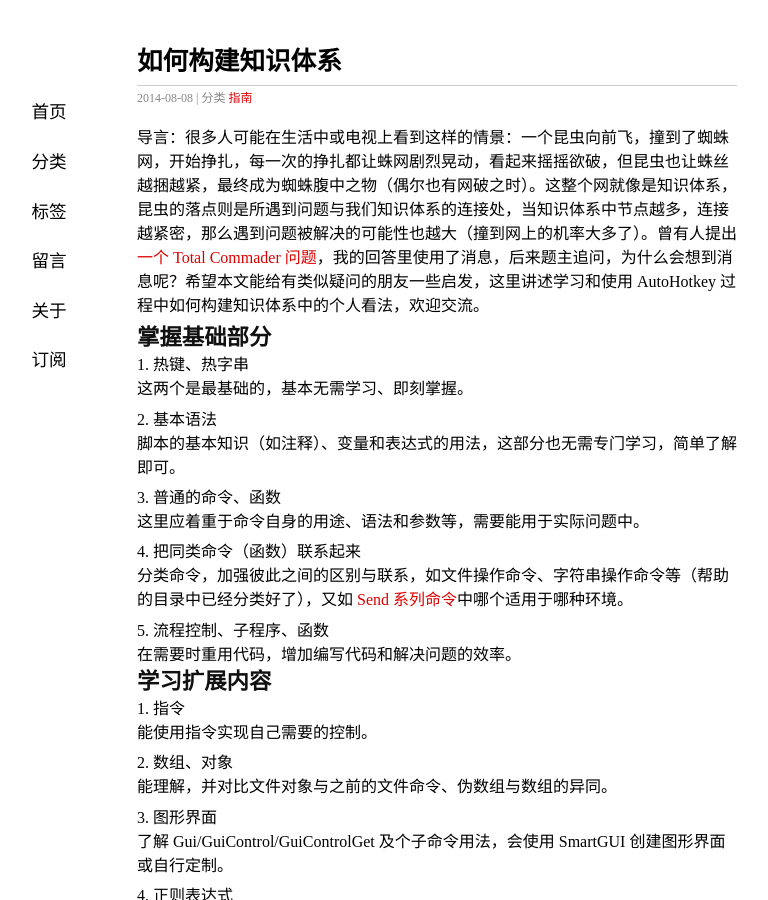
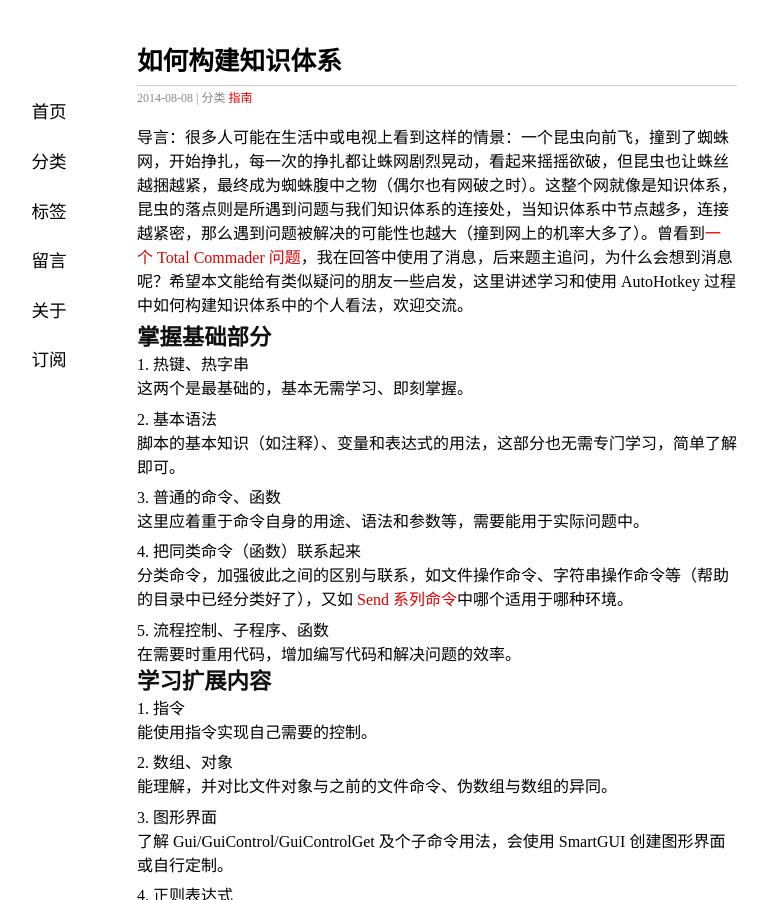
Before and after one commit to amnesiac10/amnesiac10.github.io, a Jekyll site: the page built from _posts/2014-08-08-build-hierarchy.md, in a window 1280 px wide and 900 px high. Shown: the whole window, without its empty margins (203-971 px from the left). Built offline with Jekyll 4.4.1, drawn with Linux system fonts in a browser that asks for light colours; Markdown is read by kramdown in place of the engine named in the settings; comment, search, counter and statistics services are not loaded; some of the changed text lies outside the part shown.

Commit message:
Updated the post for 2014-08-08.

```diff
--- a/_posts/2014-08-08-build-hierarchy.md
+++ b/_posts/2014-08-08-build-hierarchy.md
@@ -7,7 +7,7 @@ categories: 指南
 tags:
 ---
 
-导言：很多人可能在生活中或电视上看到这样的情景：一个昆虫向前飞，撞到了蜘蛛网，开始挣扎，每一次的挣扎都让蛛网剧烈晃动，看起来摇摇欲破，但昆虫也让蛛丝越捆越紧，最终成为蜘蛛腹中之物（偶尔也有网破之时）。这整个网就像是知识体系，昆虫的落点则是所遇到问题与我们知识体系的连接处，当知识体系中节点越多，连接越紧密，那么遇到问题被解决的可能性也越大（撞到网上的机率大多了）。曾有人提出[一个 Total Commader 问题](http://www.zhihu.com/question/23816223)，我的回答里使用了消息，后来题主追问，为什么会想到消息呢？希望本文能给有类似疑问的朋友一些启发，这里讲述学习和使用 AutoHotkey 过程中如何构建知识体系中的个人看法，欢迎交流。
+导言：很多人可能在生活中或电视上看到这样的情景：一个昆虫向前飞，撞到了蜘蛛网，开始挣扎，每一次的挣扎都让蛛网剧烈晃动，看起来摇摇欲破，但昆虫也让蛛丝越捆越紧，最终成为蜘蛛腹中之物（偶尔也有网破之时）。这整个网就像是知识体系，昆虫的落点则是所遇到问题与我们知识体系的连接处，当知识体系中节点越多，连接越紧密，那么遇到问题被解决的可能性也越大（撞到网上的机率大多了）。曾看到[一个 Total Commader 问题](http://www.zhihu.com/question/23816223)，我在回答中使用了消息，后来题主追问，为什么会想到消息呢？希望本文能给有类似疑问的朋友一些启发，这里讲述学习和使用 AutoHotkey 过程中如何构建知识体系中的个人看法，欢迎交流。
 
 ## 掌握基础部分
 
```
Also changed, not shown: other parts of _posts/2014-08-08-build-hierarchy.md (+2 -1 lines).
